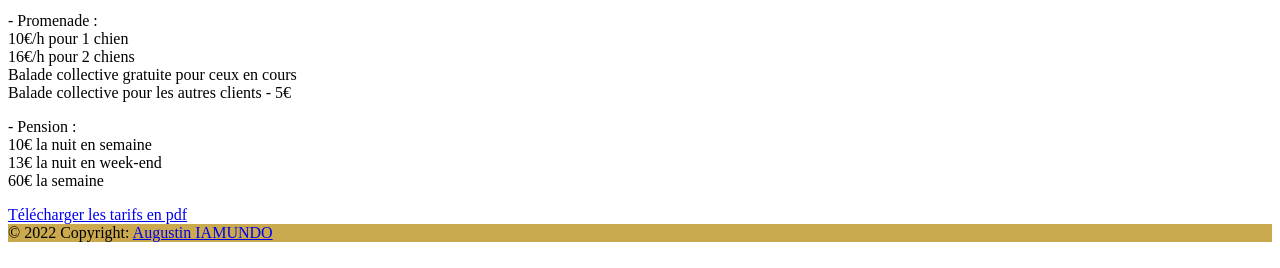
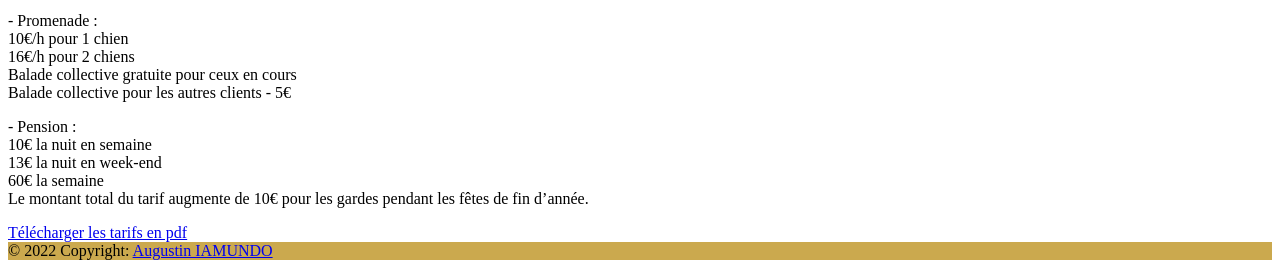
Before and after one commit to auguimann/Educopoils, a PHP site: page /View/PricesView.php in a window 1280 px wide. Shown: the part 547-815 px from the top of the page. Before the commit the page ends 789 px from the top, so only its background shows below. Run offline with PHP 8.4, Linux system fonts and the light colour scheme.

Commit message:
prices update

```diff
--- a/View/AreaView.php
+++ b/View/AreaView.php
@@ -8,7 +8,8 @@
     <link rel="icon" type="image/png" href="/View/include/img/logo.png"/>
     <link rel="stylesheet" href="/View/include/styles/area.css"/>
     <!--<link rel="stylesheet" href="https://api.mapbox.com/mapbox-gl-js/v2.10.0/mapbox-gl.css"/>
-    <script src="https://api.mapbox.com/mapbox-gl-js/v2.10.0/mapbox-gl.js"></script>-->
+    <script src="https://api.mapbox.com/mapbox-gl-js
+    /v2.10.0/mapbox-gl.js"></script>-->
     <title>Secteurs - Educ O'poils</title>
 
 </head>
--- a/View/PricesView.php
+++ b/View/PricesView.php
@@ -43,6 +43,7 @@ include("include/header.php");
             <dt>10€ la nuit en semaine</dt>
             <dt>13€ la nuit en week-end</dt>
             <dt>60€ la semaine</dt>
+            <dt>Le montant total du tarif augmente de 10€ pour les gardes pendant les fêtes de fin d’année.</dt>
         </dl>
     </div>
 
```
Also changed, not shown: 4 other files.
